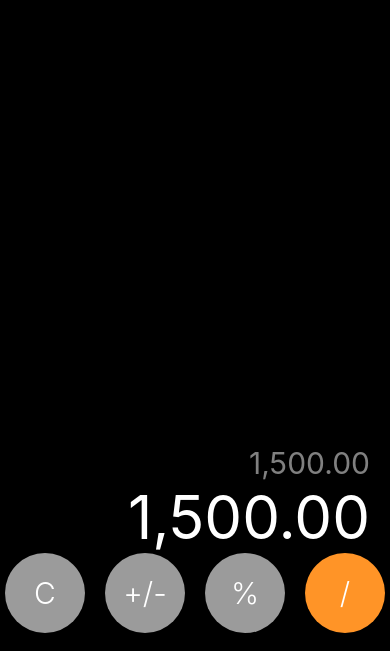
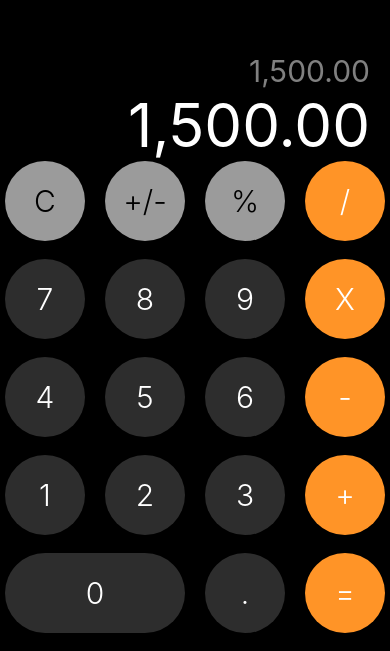
Before and after one commit to ChristianRV29/CalculatorApp-RN, a React Native app: screen / in a window 390 px wide. Shown: the part 193-844 px from the top of the page. Built offline with nearby package versions, Linux system fonts and the light colour scheme.

Commit message:
Color properties for the custom button

```diff
--- a/src/components/molecules/ButtonMdc.tsx
+++ b/src/components/molecules/ButtonMdc.tsx
@@ -1,16 +1,33 @@
+/* eslint-disable react-native/no-inline-styles */
 import React from 'react';
-import {View, Text} from 'react-native';
+import {Text, TouchableOpacity} from 'react-native';
 import {appStyles} from '../../styles/styles';
 
 interface ButtonProps {
   text: string;
   color?: string;
+  isWide?: boolean;
 }
 
-export const ButtonMdc = ({text, color = '2D2D2D'}: ButtonProps) => {
+export const ButtonMdc = ({
+  text,
+  color = '#2D2D2D',
+  isWide = false,
+}: ButtonProps) => {
   return (
-    <View style={{...appStyles.button, backgroundColor: color}}>
-      <Text style={appStyles.buttonText}>{text}</Text>
-    </View>
+    <TouchableOpacity
+      style={{
+        ...appStyles.button,
+        backgroundColor: color,
+        width: isWide ? 180 : 80,
+      }}>
+      <Text
+        style={{
+          ...appStyles.buttonText,
+          color: color === '#9B9B9B' ? 'black' : 'white',
+        }}>
+        {text}
+      </Text>
+    </TouchableOpacity>
   );
 };
--- a/src/screens/CalculatorScreen.tsx
+++ b/src/screens/CalculatorScreen.tsx
@@ -15,6 +15,29 @@ export const CalculatorScreen = () => {
           <ButtonMdc text={'%'} color={'#9B9B9B'} />
           <ButtonMdc text={'/'} color={'#FF9427'} />
         </View>
+        <View style={appStyles.buttonsContainer}>
+          <ButtonMdc text={'7'} />
+          <ButtonMdc text={'8'} />
+          <ButtonMdc text={'9'} />
+          <ButtonMdc text={'X'} color={'#FF9427'} />
+        </View>
+        <View style={appStyles.buttonsContainer}>
+          <ButtonMdc text={'4'} />
+          <ButtonMdc text={'5'} />
+          <ButtonMdc text={'6'} />
+          <ButtonMdc text={'-'} color={'#FF9427'} />
+        </View>
+        <View style={appStyles.buttonsContainer}>
+          <ButtonMdc text={'1'} />
+          <ButtonMdc text={'2'} />
+          <ButtonMdc text={'3'} />
+          <ButtonMdc text={'+'} color={'#FF9427'} />
+        </View>
+        <View style={appStyles.buttonsContainer}>
+          <ButtonMdc text={'0'} isWide />
+          <ButtonMdc text={'.'} />
+          <ButtonMdc text={'='} color={'#FF9427'} />
+        </View>
       </View>
     </Fragment>
   );
--- a/src/styles/styles.ts
+++ b/src/styles/styles.ts
@@ -2,8 +2,8 @@ import {StyleSheet} from 'react-native';
 
 export const appStyles = StyleSheet.create({
   appBackground: {
+    backgroundColor: 'black',
     flex: 1,
-    backgroundColor: 'black',
   },
   calculatorContainer: {
     flex: 1,
@@ -34,9 +34,9 @@ export const appStyles = StyleSheet.create({
     width: 80,
   },
   buttonText: {
-    textAlign: 'center',
     color: 'white',
     fontSize: 30,
     fontWeight: '300',
+    textAlign: 'center',
   },
 });
```
